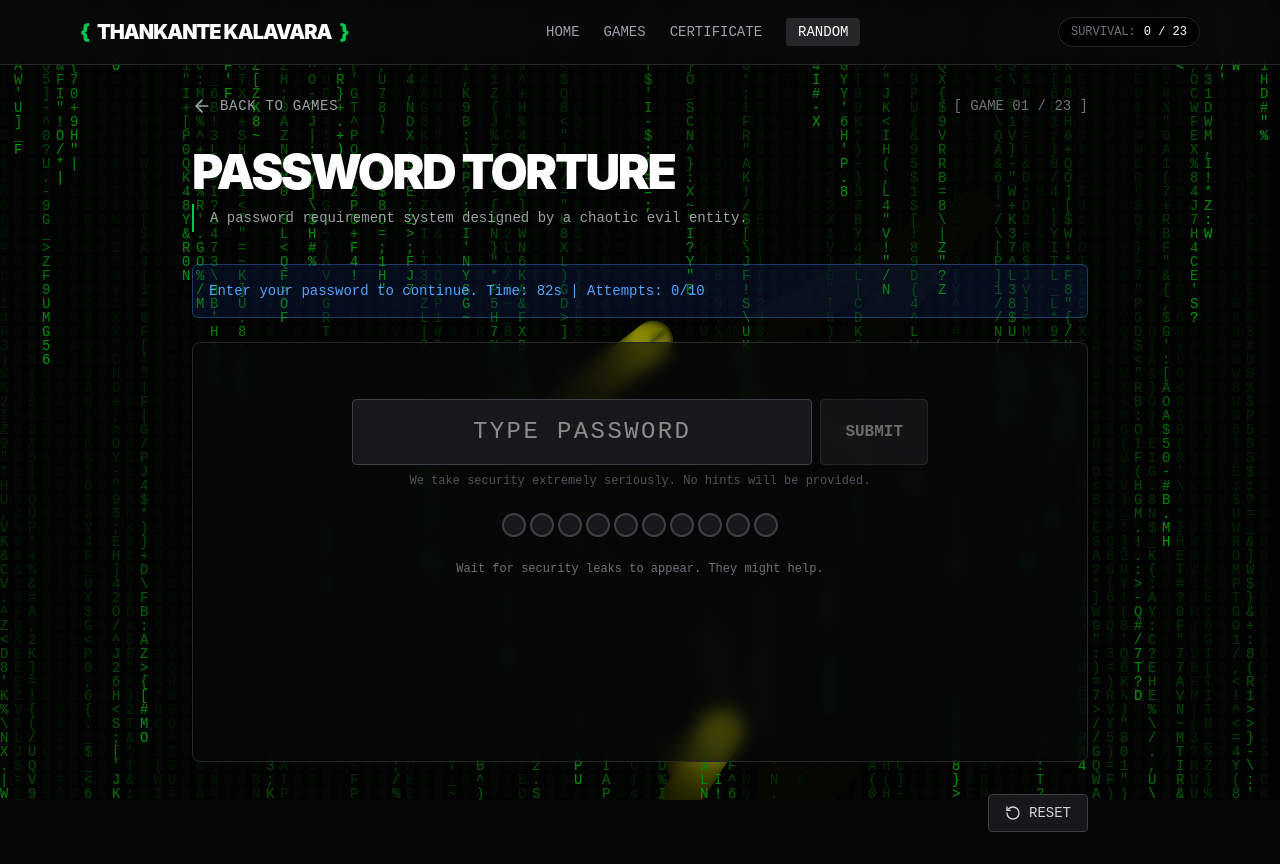
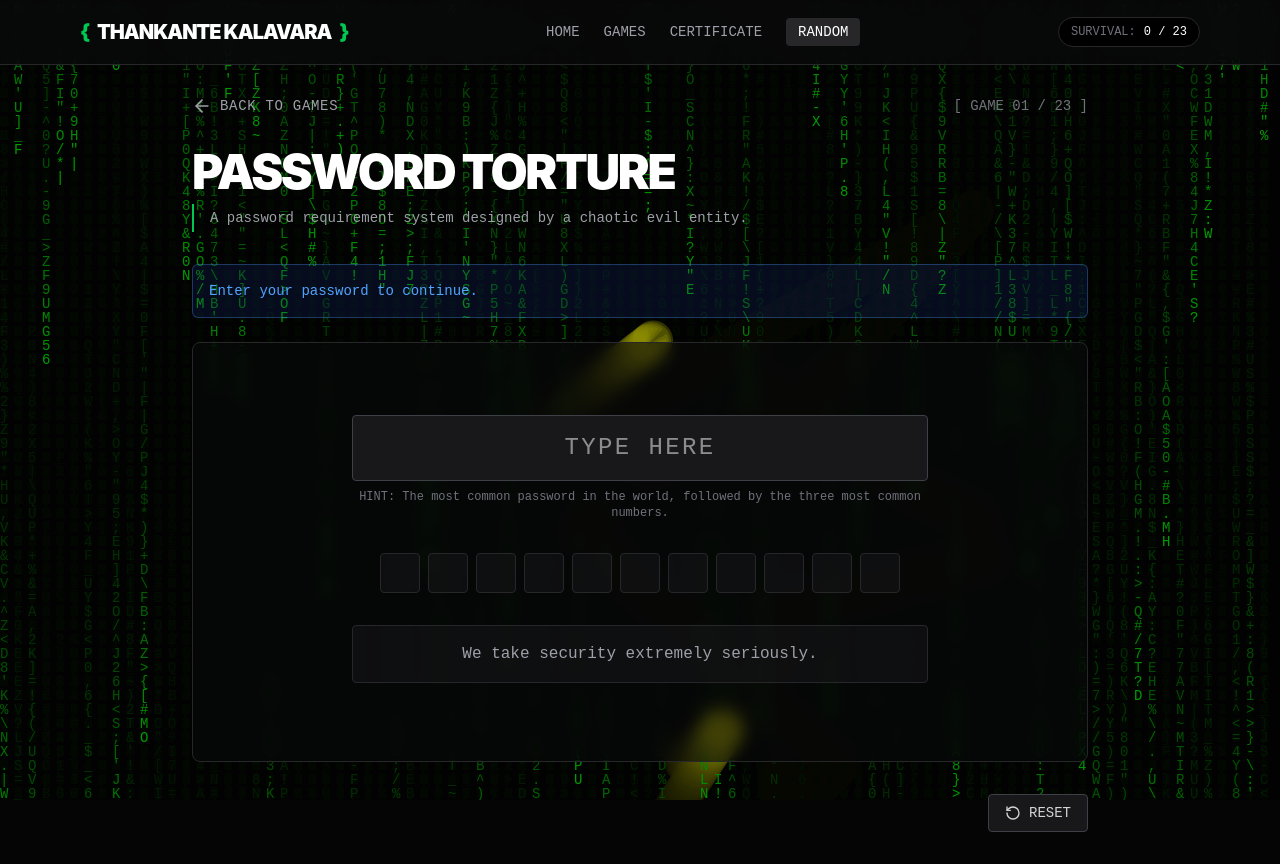
Before and after one commit to adwaith620/Thankante-Kalavara, a React (Vite) app: page /games/password-torture in a window 1280 px wide. Both pictures are taken after a click on the button "START GAME". Built offline with nearby package versions, Linux system fonts and the light colour scheme.

Commit message:
reverted password torture

```diff
--- a/src/games/PasswordTorture.tsx
+++ b/src/games/PasswordTorture.tsx
@@ -1,204 +1,106 @@
-import { useState, useEffect, useRef } from 'react';
+import { useState, useEffect } from 'react';
 import { GameLayout } from '../components/GameLayout';
 import { useStore } from '../lib/store';
+import { Check, X } from 'lucide-react';
 
-const generatePassword = () => {
-  const chars = 'abcdefghijklmnopqrstuvwxyz0123456789';
-  let pw = '';
-  for (let i = 0; i < 10; i++) {
-    pw += chars[Math.floor(Math.random() * chars.length)];
-  }
-  return pw;
-};
+const TARGET_PASSWORD = "password123";
 
 export const PasswordTorture = () => {
   const { recordAttempt, recordFailure, completeGame } = useStore();
-  const [targetPassword, setTargetPassword] = useState(generatePassword());
   const [input, setInput] = useState("");
   const [hasWon, setHasWon] = useState(false);
-  const [isLost, setIsLost] = useState(false);
-  const [timeLeft, setTimeLeft] = useState(90);
-  const [wrongAttempts, setWrongAttempts] = useState(0);
-  const [hints, setHints] = useState<string[]>([]);
-  const targetRef = useRef(targetPassword);
-
-  useEffect(() => {
-    targetRef.current = targetPassword;
-  }, [targetPassword]);
+  const [statusMessage, setStatusMessage] = useState("Enter your password to continue.");
 
   useEffect(() => {
     recordAttempt();
   }, []);
 
-  // Timer
-  useEffect(() => {
-    if (hasWon || isLost) return;
-    const t = setInterval(() => {
-      setTimeLeft(prev => {
-        if (prev <= 1) {
-          setIsLost(true);
-          recordFailure();
-          return 0;
-        }
-        return prev - 1;
-      });
-    }, 1000);
-    return () => clearInterval(t);
-  }, [hasWon, isLost]);
-
-  // Escalating hints every 10 seconds
-  useEffect(() => {
-    if (hasWon || isLost) return;
-    const elapsed = 90 - timeLeft;
-    const pw = targetRef.current;
-    const newHints: string[] = [];
-
-    if (elapsed >= 10) newHints.push(`The password has ${pw.length} characters`);
-    if (elapsed >= 20) {
-      const pos = (pw.charCodeAt(2) % pw.length);
-      newHints.push(`Character #${pos + 1} is "${pw[pos]}"`);
-    }
-    if (elapsed >= 30) {
-      const vowels = pw.split('').filter(c => 'aeiou'.includes(c)).length;
-      newHints.push(`The password contains ${vowels} vowel${vowels !== 1 ? 's' : ''}`);
-    }
-    if (elapsed >= 40) {
-      const p1 = 1, p2 = pw.length - 2;
-      newHints.push(`Characters #${p1 + 1} and #${p2 + 1} are "${pw[p1]}" and "${pw[p2]}"`);
-    }
-    if (elapsed >= 50) {
-      newHints.push(`Starts with "${pw.slice(0, 2)}"`);
-    }
-    if (elapsed >= 60) {
-      newHints.push(`Ends with "${pw.slice(-2)}"`);
-    }
-    if (elapsed >= 70) {
-      const masked = pw.split('').map((c, i) => i % 2 === 0 ? '_' : c).join('');
-      newHints.push(`Pattern: ${masked}`);
-    }
-    if (elapsed >= 80) {
-      const hide1 = 3, hide2 = 6;
-      const revealed = pw.split('').map((c, i) => (i === hide1 || i === hide2) ? '_' : c).join('');
-      newHints.push(`Almost there: ${revealed}`);
-    }
-
-    setHints(newHints);
-  }, [timeLeft, hasWon, isLost]);
-
   const handleReset = () => {
-    const newPw = generatePassword();
-    setTargetPassword(newPw);
-    targetRef.current = newPw;
     setInput("");
     setHasWon(false);
-    setIsLost(false);
-    setTimeLeft(90);
-    setWrongAttempts(0);
-    setHints([]);
+    setStatusMessage("Enter your password to continue.");
   };
 
-  const handleSubmit = () => {
-    if (hasWon || isLost) return;
+  const handleInputChange = (e: React.ChangeEvent<HTMLInputElement>) => {
+    if (hasWon) return;
+    const val = e.target.value;
+    setInput(val);
 
-    if (input === targetPassword) {
+    if (val === TARGET_PASSWORD) {
       setHasWon(true);
       completeGame('password-torture');
-    } else {
-      const next = wrongAttempts + 1;
-      setWrongAttempts(next);
+      setStatusMessage("Congratulations. You have successfully leaked your own password.");
+    } else if (val.length >= TARGET_PASSWORD.length && val !== TARGET_PASSWORD) {
       recordFailure();
-      if (next >= 10) {
-        setIsLost(true);
-      }
-      setInput("");
     }
   };
 
-  const handleKeyDown = (e: React.KeyboardEvent) => {
-    if (e.key === 'Enter') handleSubmit();
-  };
+  // Generate validation array
+  const validation = Array.from({ length: Math.max(input.length, TARGET_PASSWORD.length) }).map((_, i) => {
+    if (i >= input.length) return null; // Not typed yet
+    return input[i] === TARGET_PASSWORD[i];
+  });
 
-  const getStatusMessage = () => {
-    if (hasWon) return "Congratulations. You have successfully leaked your own password.";
-    if (isLost) return wrongAttempts >= 10
-      ? `Account locked after ${wrongAttempts} failed attempts. The password was: ${targetPassword}`
-      : `Time expired. The password was: ${targetPassword}`;
-    return `Enter your password to continue. Time: ${timeLeft}s | Attempts: ${wrongAttempts}/10`;
+  const getAbsurdMessage = () => {
+    if (input.length === 0) return "We take security extremely seriously.";
+    if (input.length < 5) return "Your password is too weak. And mostly wrong.";
+    if (input.length > TARGET_PASSWORD.length) return "Too many characters. We ran out of storage.";
+
+    const correctCount = validation.filter(v => v === true).length;
+    if (correctCount === 0) return "Incredible. Literally every character is wrong.";
+    if (correctCount === TARGET_PASSWORD.length - 1) return "You are sweating right now, aren't you?";
+    return `Security score: ${correctCount * 7.4}%`;
   };
 
   return (
     <GameLayout
       gameId="password-torture"
       onReset={handleReset}
-      statusMessage={getStatusMessage()}
-      statusType={hasWon ? 'success' : (isLost ? 'error' : 'info')}
+      statusMessage={statusMessage}
+      statusType={hasWon ? 'success' : 'info'}
     >
-      <div className="flex flex-col items-center justify-center py-8 w-full max-w-xl mx-auto">
-        <div className="w-full mb-6 relative">
-          <div className="flex gap-2">
+      <div className="flex flex-col items-center justify-center py-12 w-full max-w-xl mx-auto">
+        <div className="w-full mb-8 relative">
           <input
             type="text"
             value={input}
-              onChange={(e) => { if (!hasWon && !isLost) setInput(e.target.value); }}
-              onKeyDown={handleKeyDown}
-              className="flex-1 bg-zinc-900 border border-zinc-700 p-4 text-2xl font-mono tracking-widest text-center focus:outline-none focus:border-green-500 rounded"
-              placeholder="TYPE PASSWORD"
-              maxLength={30}
+            onChange={handleInputChange}
+            className="w-full bg-zinc-900 border border-zinc-700 p-4 text-2xl font-mono tracking-widest text-center focus:outline-none focus:border-green-500 rounded"
+            placeholder="TYPE HERE"
+            maxLength={TARGET_PASSWORD.length + 5}
             autoComplete="off"
             autoCorrect="off"
-              spellCheck={false}
+            spellCheck="false"
           />
-            <button
-              onClick={handleSubmit}
-              disabled={hasWon || isLost || input.length === 0}
-              className="px-6 bg-zinc-800 border border-zinc-600 hover:bg-zinc-700 disabled:opacity-40 font-mono font-bold rounded transition-colors"
-            >
-              SUBMIT
-            </button>
-          </div>
-          <div className="text-center font-mono text-xs text-zinc-600 mt-2">
-            We take security extremely seriously. No hints will be provided.
+          <div className="text-center font-mono text-xs text-zinc-500 mt-2">
+            HINT: The most common password in the world, followed by the three most common numbers.
           </div>
         </div>
 
-        {/* Wrong attempt counter */}
-        <div className="w-full flex justify-center gap-1 mb-6">
-          {Array.from({ length: 10 }).map((_, i) => (
+        <div className="w-full">
+          <div className="flex justify-center flex-wrap gap-2 mb-8">
+            {validation.map((isCorrect, i) => (
               <div
                 key={i}
-              className={`w-6 h-6 rounded-full border-2 ${
-                i < wrongAttempts
-                  ? 'border-red-500 bg-red-500/30'
-                  : 'border-zinc-700 bg-zinc-900'
+                className={`w-10 h-10 flex items-center justify-center border rounded ${
+                  isCorrect === null
+                    ? 'border-zinc-800 bg-zinc-900/50 text-transparent'
+                    : isCorrect
+                      ? 'border-green-500 bg-green-500/20 text-green-500'
+                      : 'border-red-500 bg-red-500/20 text-red-500'
                 }`}
-            />
+              >
+                {isCorrect === null ? '?' : isCorrect ? <Check size={20} /> : <X size={20} />}
+              </div>
             ))}
           </div>
 
-        {/* Hints area */}
-        {hints.length > 0 && !hasWon && (
-          <div className="w-full space-y-2 mb-6">
-            <div className="text-zinc-500 font-mono text-xs uppercase tracking-widest text-center mb-2">
-              SECURITY LEAKS DETECTED
-            </div>
-            {hints.map((hint, i) => (
-              <div
-                key={i}
-                className="bg-zinc-900/80 border border-zinc-800 p-3 rounded font-mono text-sm text-zinc-300 animate-in fade-in slide-in-from-left-2"
-                style={{ animationDelay: `${i * 100}ms` }}
-              >
-                <span className="text-yellow-500 mr-2">LEAK #{i + 1}:</span>
-                {hint}
-              </div>
-            ))}
+          {!hasWon && (
+            <div className="text-center font-mono text-zinc-400 bg-zinc-900/50 p-4 rounded border border-zinc-800">
+              {getAbsurdMessage()}
             </div>
           )}
-
-        {!hasWon && !isLost && (
-          <div className="text-center font-mono text-zinc-500 text-xs">
-            Wait for security leaks to appear. They might help.
         </div>
-        )}
       </div>
     </GameLayout>
   );
```
Lines whose indentation alone changed are shown as unchanged.
